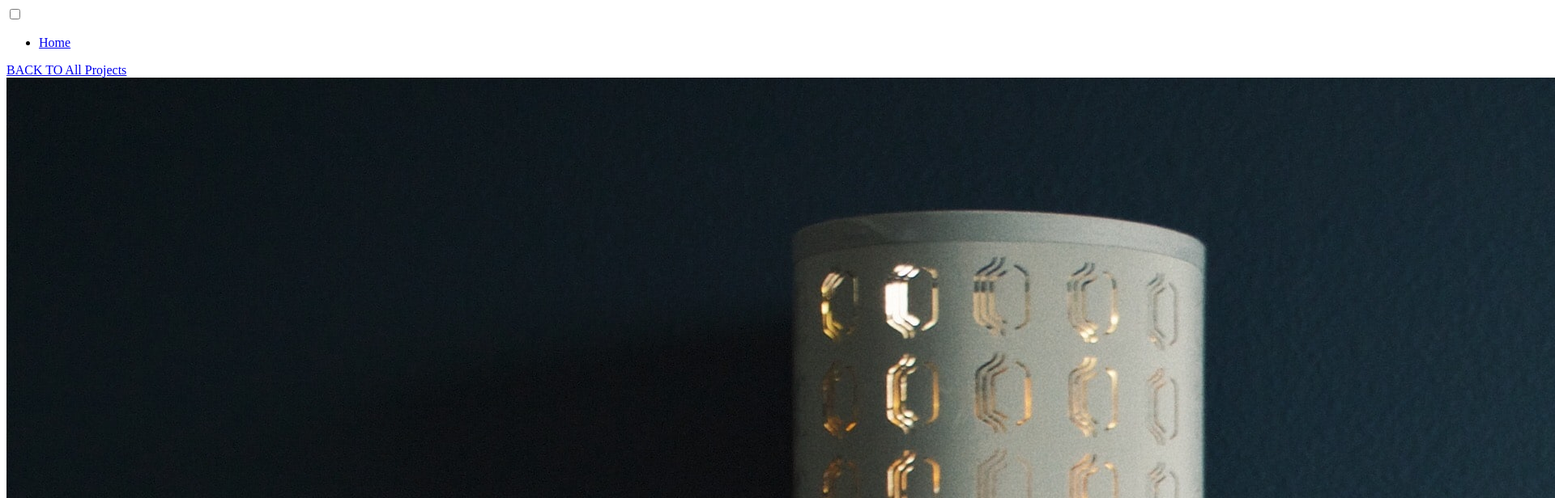
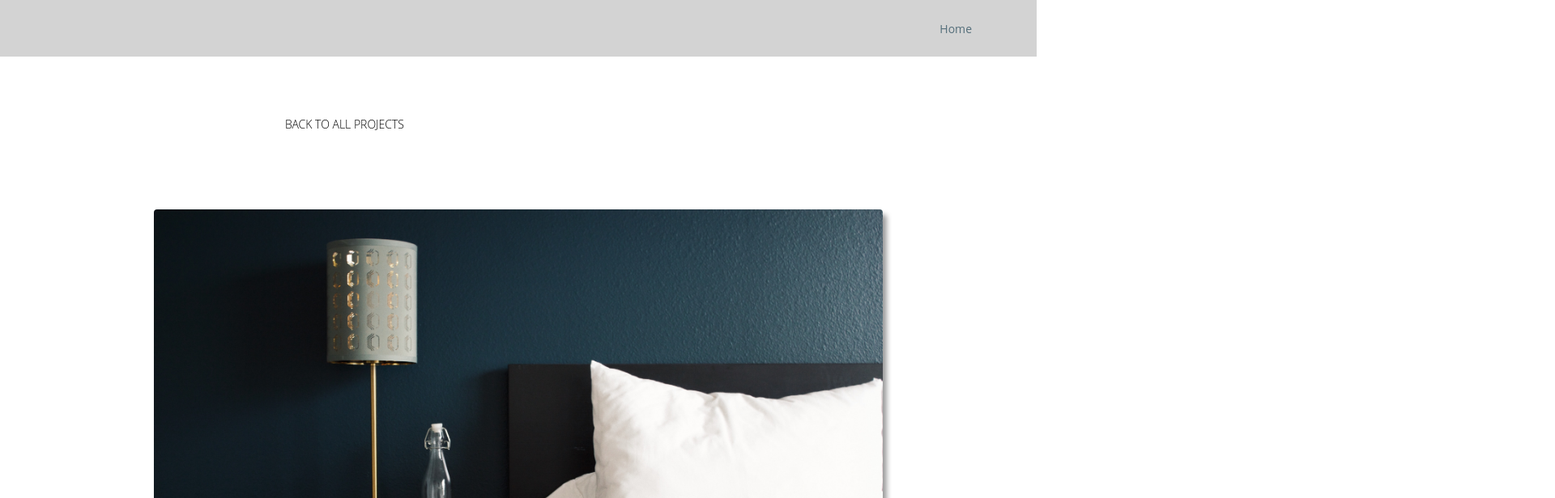
Before and after one commit to LeotaDesigns13/JDLewis, a plain HTML site: page projects.html in a window 1280 px wide. Shown: the top 616 px of the page at 81% size, 1920 px wide, since content can reach past the window. Drawn offline with Linux system fonts and the light colour scheme; the site is published under a folder, as on GitHub Pages, so addresses that start at the root find nothing.

Commit message:
update individual project page

```diff
--- a/projects.html
+++ b/projects.html
@@ -6,19 +6,19 @@
     <link rel="stylesheet" href="https://use.fontawesome.com/releases/v5.7.2/css/all.css"
     integrity="sha384-fnmOCqbTlWIlj8LyTjo7mOUStjsKC4pOpQbqyi7RrhN7udi9RwhKkMHpvLbHG9Sr" crossorigin="anonymous">
     <title>JD LEWIS</title>
-    <link rel="stylesheet" href="/project1.css">
+    <link rel="stylesheet" href="project1.css">
 </head>
 <body>
     <header>
         <input type="checkbox" id="check">
         <nav>
             <ul>
-                <li><a class="active" href="/index.html">Home</a></li>
+                <li><a class="active" href="index.html">Home</a></li>
             </ul>
         </nav>
         <label for="check"><span></span></label>
     </header>
-    <a class="popup-btn" href="/allprojects.html">BACK TO All Projects</a>
+    <a class="popup-btn" href="allprojects.html">BACK TO All Projects</a>
     <div class="main-image">
         <img src="Img/rhema-kallianpur-uocSnWMhnAs-unsplash.jpg" alt="">
     </div>
```
